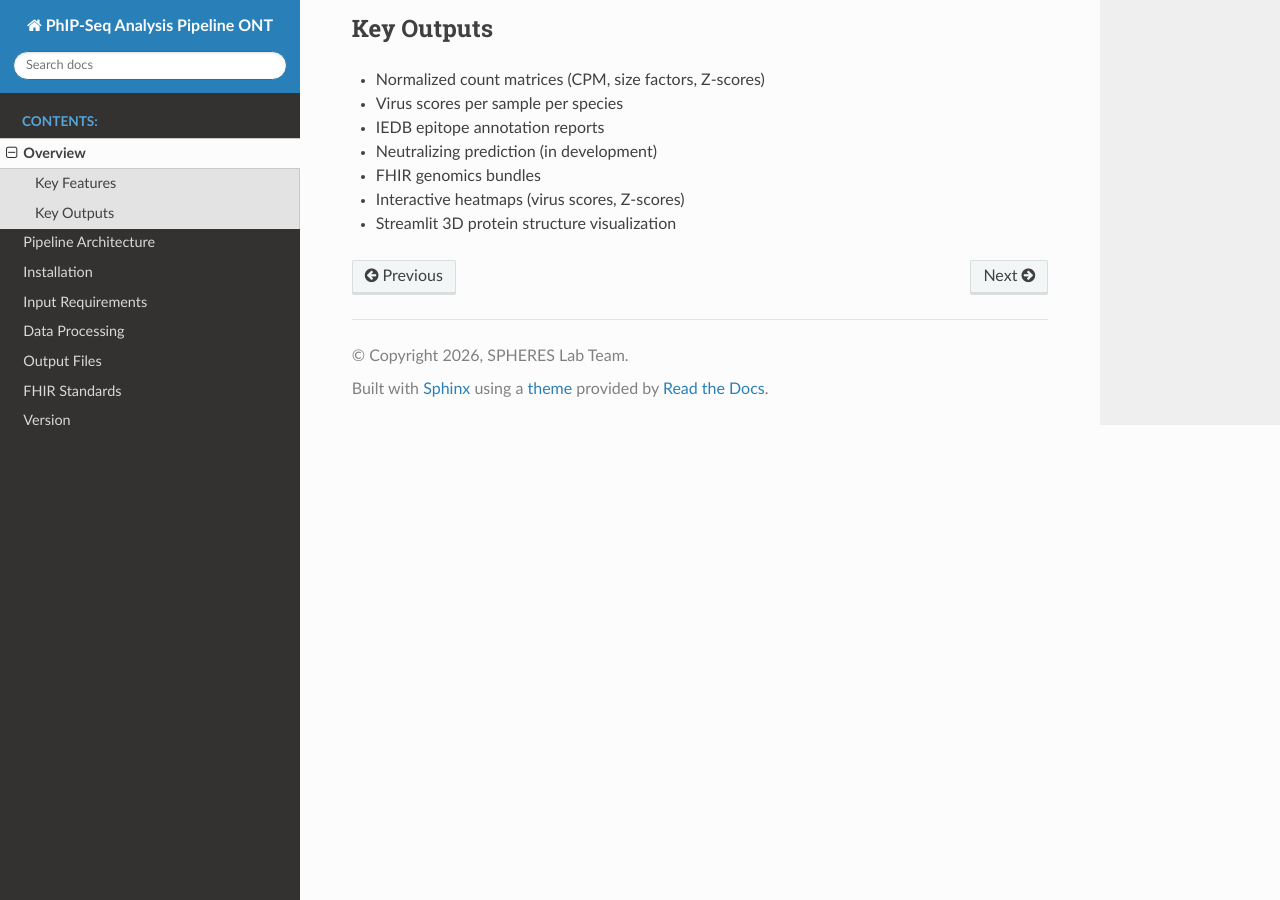
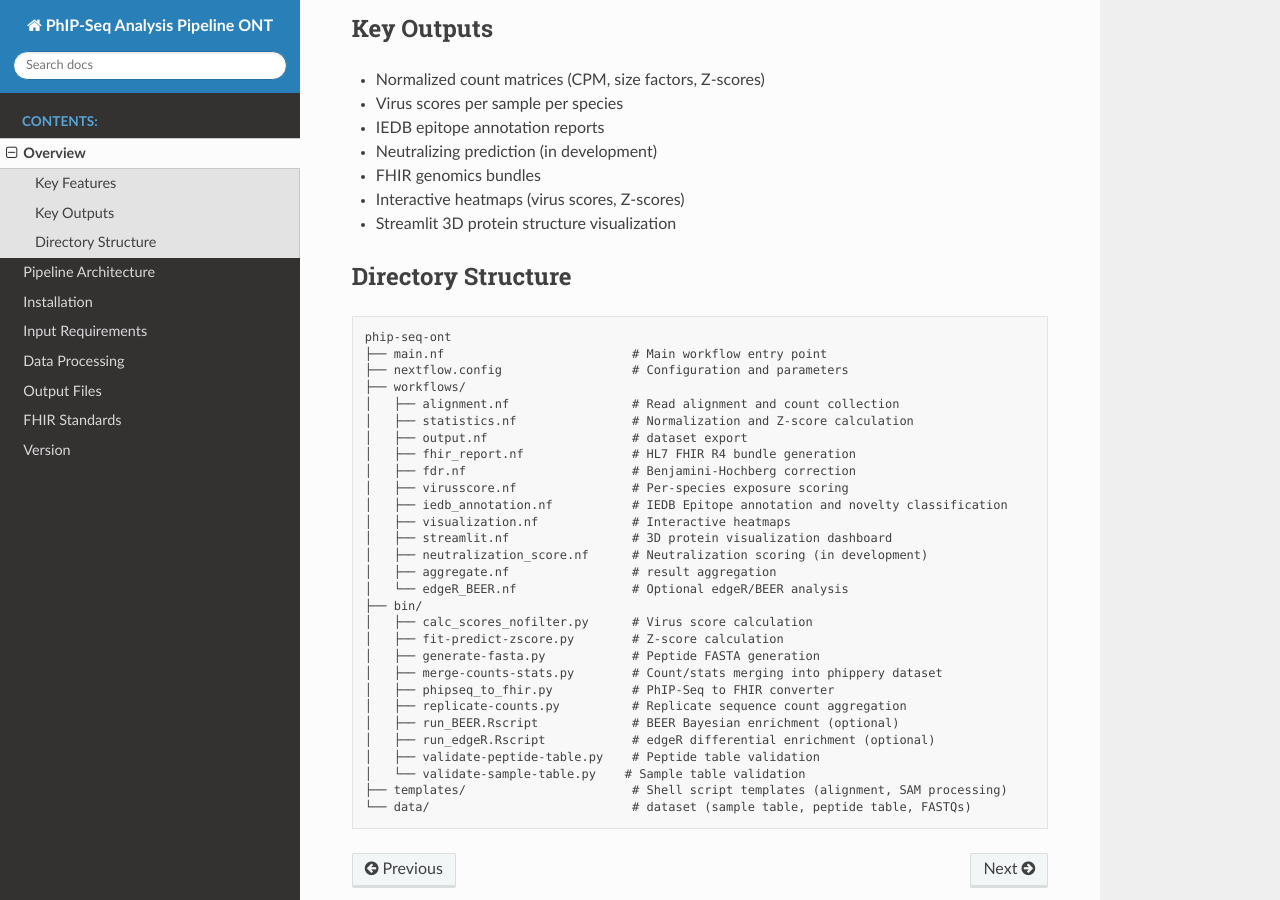
Before and after one commit to robind1/phipseq-pipeline-docs, a Sphinx documentation site: the page built from docs/source/overview.md, in a window 1280 px wide and 900 px high, scrolled down 804 px. Built offline with Sphinx 7.4.7 and the Read the Docs theme 3.1.0, drawn with Linux system fonts in a browser that asks for light colours.

Commit message:
Update overview.md

````diff
--- a/docs/source/overview.md
+++ b/docs/source/overview.md
@@ -23,3 +23,37 @@ PhIP-Seq is a high-throughput method for profiling antibody repertoires against
 * FHIR genomics bundles
 * Interactive heatmaps (virus scores, Z-scores)
 * Streamlit 3D protein structure visualization
+
+## Directory Structure
+
+```
+phip-seq-ont
+├── main.nf                          # Main workflow entry point
+├── nextflow.config                  # Configuration and parameters
+├── workflows/
+│   ├── alignment.nf                 # Read alignment and count collection
+│   ├── statistics.nf                # Normalization and Z-score calculation
+│   ├── output.nf                    # dataset export
+│   ├── fhir_report.nf               # HL7 FHIR R4 bundle generation
+│   ├── fdr.nf                       # Benjamini-Hochberg correction
+│   ├── virusscore.nf                # Per-species exposure scoring
+│   ├── iedb_annotation.nf           # IEDB Epitope annotation and novelty classification
+│   ├── visualization.nf             # Interactive heatmaps
+│   ├── streamlit.nf                 # 3D protein visualization dashboard
+│   ├── neutralization_score.nf      # Neutralization scoring (in development)
+│   ├── aggregate.nf                 # result aggregation
+│   └── edgeR_BEER.nf                # Optional edgeR/BEER analysis
+├── bin/
+│   ├── calc_scores_nofilter.py      # Virus score calculation
+│   ├── fit-predict-zscore.py        # Z-score calculation
+│   ├── generate-fasta.py            # Peptide FASTA generation
+│   ├── merge-counts-stats.py        # Count/stats merging into phippery dataset
+│   ├── phipseq_to_fhir.py           # PhIP-Seq to FHIR converter
+│   ├── replicate-counts.py          # Replicate sequence count aggregation
+│   ├── run_BEER.Rscript             # BEER Bayesian enrichment (optional)
+│   ├── run_edgeR.Rscript            # edgeR differential enrichment (optional)
+│   ├── validate-peptide-table.py    # Peptide table validation
+│   └── validate-sample-table.py    # Sample table validation
+├── templates/                       # Shell script templates (alignment, SAM processing)
+└── data/                            # dataset (sample table, peptide table, FASTQs)
+```
````
